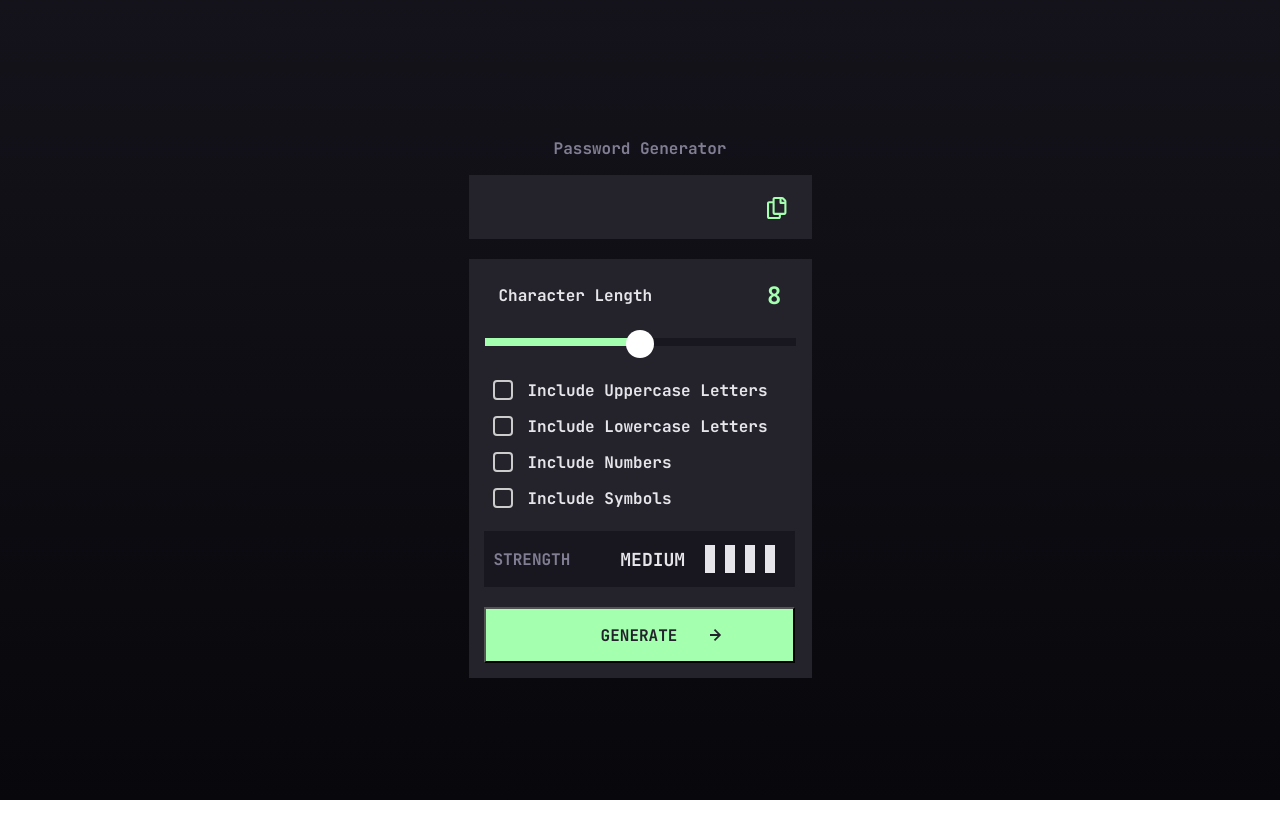
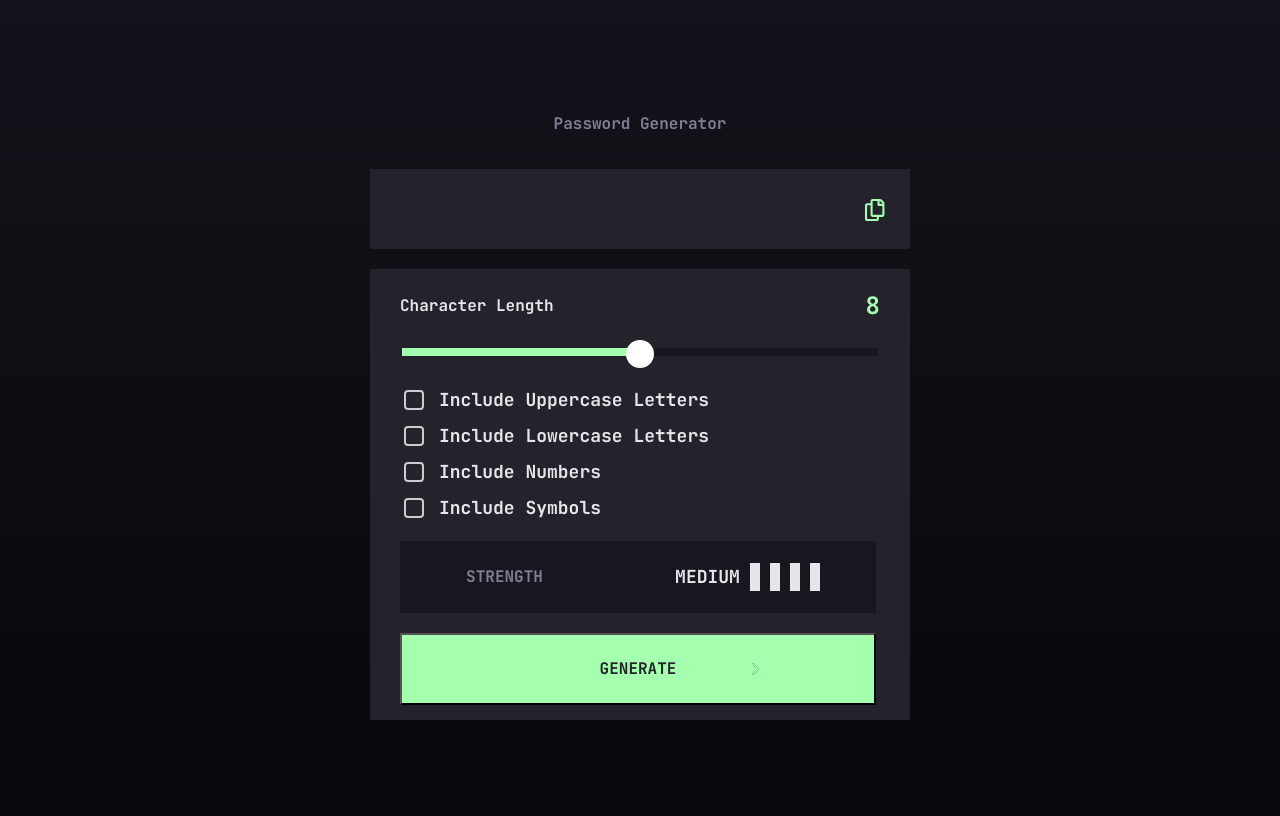
Before and after one commit to marriamdd/password-generator, a React (Vite) app: page / in a window 1280 px wide. Built offline with nearby package versions, Linux system fonts and the light colour scheme; a web font is replaced by a local one.

Commit message:
add some styles on media

```diff
--- a/src/App.css
+++ b/src/App.css
@@ -5,8 +5,7 @@ html {
 }
 body {
   background: linear-gradient(180deg, #14131b 0%, #08070b 100%);
-  margin: 0;
-  padding: 0;
+  min-height: 100vh;
   box-sizing: border-box;
   height: 100vh;
   font-family: "JetBrains Mono";
--- a/src/App.tsx
+++ b/src/App.tsx
@@ -217,13 +217,13 @@ function App() {
           <picture>
             <img
               className="default"
-              src="/bx_arrow-to-left (3).svg"
-              alt="arrow-to-left_hover"
+              src="/bx_arrow-to-left (2).svg"
+              alt="arrow-to-left"
             />
             <img
               className="hover"
-              src="/bx_arrow-to-left (2).svg"
-              alt="arrow-to-left"
+              src="/bx_arrow-to-left (3).svg"
+              alt="arrow-to-left_hover"
             />
           </picture>
         </ButtonContainer>
@@ -244,6 +244,10 @@ const CheckBoxDiv = styled.div`
   font-weight: 700;
 
   padding: 1rem 2rem 0rem 2rem;
+  @media screen and (min-width: 768px) {
+    font-size: 1.8rem;
+    margin-left: 1rem;
+  }
 `;
 const GeneratorContainer = styled.div`
   margin-top: 1.5rem;
@@ -308,6 +312,7 @@ const RangeDiv = styled.div`
   display: flex;
 
   justify-content: center;
+
   & > input[type="range"] {
     width: 31.1rem;
     height: 0.8rem;
@@ -316,6 +321,9 @@ const RangeDiv = styled.div`
     appearance: none;
     cursor: pointer;
     margin: auto;
+    @media screen and (min-width: 768px) {
+      width: 47.6rem;
+    }
   }
 
   & > input[type="range"]::-webkit-slider-thumb {
@@ -340,16 +348,26 @@ const RangeDiv = styled.div`
 const ButtonContainer = styled.div`
   position: relative;
 
-  & > picture img {
+  img {
     position: absolute;
     top: 3.2rem;
     right: 9rem;
-    :hover.hover {
-      opacity: 0;
+    @media screen and (min-width: 768px) {
+      top: 4rem;
+      right: 15rem;
     }
+  }
+  .hover {
+    opacity: 1;
   }
 
   button {
+    @media screen and (min-width: 768px) {
+      width: 476px;
+      height: 72px;
+      flex-shrink: 0;
+      margin-left: 3rem;
+    }
     width: 31.1rem;
     height: 5.6rem;
     flex-shrink: 0;
@@ -376,11 +394,10 @@ const ButtonContainer = styled.div`
 const Title = styled.p`
   color: #817d92;
   text-align: center;
-
+  height: 4rem;
   font-size: 1.6rem;
   font-style: normal;
   font-weight: 700;
-  line-height: normal;
 `;
 
 export default App;
--- a/src/components/PasswordGraph.tsx
+++ b/src/components/PasswordGraph.tsx
@@ -25,7 +25,7 @@ export default function PasswordGraph({
 
   return (
     <PassGraph>
-      <p style={{ width: "29.5rem" }}>{password}</p>
+      <p className="passwordP">{password}</p>
       {copy && (
         <p
           style={{
@@ -65,8 +65,17 @@ const PassGraph = styled.div`
   line-height: normal;
   display: flex;
   justify-content: space-between;
-  & > p {
-    padding: 1rem;
+
+  .passwordP {
+    font-size: 2.4rem;
+    padding: 2rem;
+    @media screen and (min-width: 768px) {
+      font-size: 3.2rem;
+    }
+  }
+  @media screen and (min-width: 768px) {
+    width: 54rem;
+    height: 8rem;
   }
 `;
 const Picture = styled.picture`
--- a/src/components/StrengthContainer.tsx
+++ b/src/components/StrengthContainer.tsx
@@ -9,9 +9,9 @@ export default function StrengthContainer({ strength }: { strength: number }) {
       {" "}
       <div>
         <h2>STRENGTH</h2>
-        <h3>MEDIUM</h3>
       </div>
       <div>
+        <h3>MEDIUM</h3>
         {[1, 2, 3, 4].map((index) => (
           <span
             key={`span${index}`}
@@ -32,20 +32,18 @@ const Container = styled.div<{ strength: number }>`
   margin: 1rem 1.5rem 1rem;
   background: #18171f;
   display: flex;
-
+  justify-content: space-around;
+  @media screen and (min-width: 768px) {
+    width: 476px;
+    height: 72px;
+    margin-left: 3rem;
+  }
   & > :nth-of-type(1) {
     display: flex;
     align-items: center;
     gap: 5rem;
     padding: 1rem;
-    & > h3 {
-      color: var(--Almost-White, #e6e5ea);
-      text-align: right;
 
-      font-size: 1.8rem;
-
-      font-weight: 700;
-    }
     & > h2 {
       color: var(--Grey, #817d92);
       text-align: center;
@@ -60,7 +58,14 @@ const Container = styled.div<{ strength: number }>`
     gap: 1rem;
     align-items: center;
     margin-left: 1rem;
+    & > h3 {
+      color: var(--Almost-White, #e6e5ea);
+      text-align: right;
 
+      font-size: 1.8rem;
+
+      font-weight: 700;
+    }
     & > span {
       width: 1rem;
       height: 2.8rem;
```
